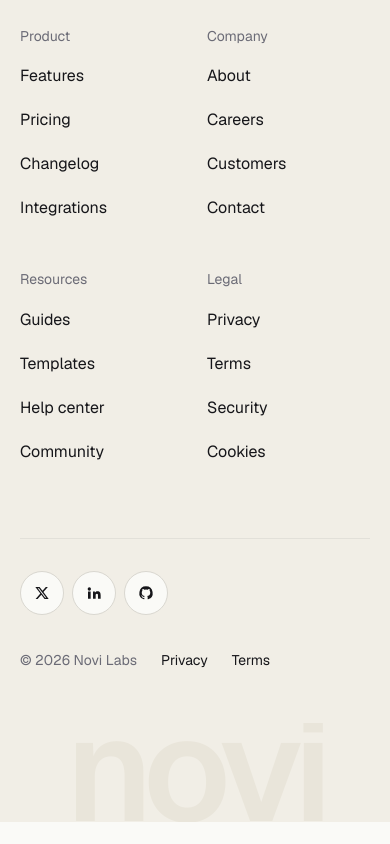
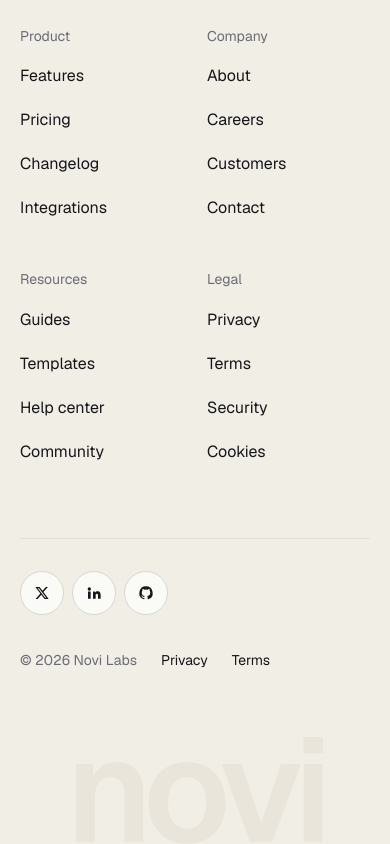
Before and after one commit to kcritesh/novi, a Next.js app: page / in a window 390 px wide. Shown: the part 9170-10014 px from the top of the page. Before the commit the page ends 9992 px from the top, so only its background shows below. Built offline with nearby package versions, Linux system fonts and the light colour scheme.

Commit message:
refactor(footer): restructure layout and improve readability

```diff
--- a/src/components/layout/footer.tsx
+++ b/src/components/layout/footer.tsx
@@ -11,7 +11,8 @@ export function Footer() {
 
   return (
     <footer className="relative overflow-hidden border-t border-hairline bg-sand">
-      <Container className="relative pt-16 pb-10 sm:pt-20 lg:border-x lg:border-hairline-strong/60">
+      <div className="mx-auto max-w-page lg:border-x lg:border-hairline-strong/60">
+        <Container className="relative pt-16 pb-10 sm:pt-20">
           <div className="grid gap-12 lg:grid-cols-[minmax(0,1fr)_minmax(0,1.3fr)] lg:gap-16">
             <div>
               <Logo />
@@ -79,13 +80,14 @@ export function Footer() {
 
         <svg
           aria-hidden
-        viewBox="0 0 400 118"
-        className="pointer-events-none mx-auto -mb-[4%] block w-full max-w-page fill-sand-deep select-none"
+          viewBox="0 0 400 140"
+          className="pointer-events-none -mb-[4%] block w-full fill-sand-deep select-none"
         >
-        <text x="50%" y="100" textAnchor="middle" fontSize="150" fontWeight="600" letterSpacing="-9">
+          <text x="50%" y="122" textAnchor="middle" fontSize="150" fontWeight="600" letterSpacing="-9">
             novi
           </text>
         </svg>
+      </div>
     </footer>
   );
 }
```
Lines whose indentation alone changed are shown as unchanged.
